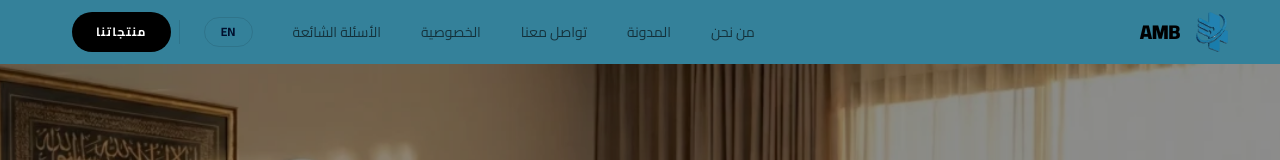
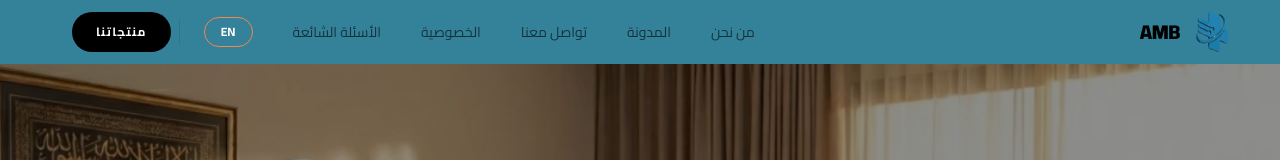
Before and after one commit to amiaksa/amb_marketing_web, a Next.js app: page / in a window 1280 px wide. Shown: the top 160 px of the page. Built offline with nearby package versions, Linux system fonts and the light colour scheme.

Commit message:
update navbar color

```diff
--- a/components/Navbar.tsx
+++ b/components/Navbar.tsx
@@ -111,7 +111,7 @@ export default function Navbar() {
             <button
               type="button"
               onClick={toggleLanguage}
-              className="mx-4 rounded-full border border-black/10 px-4 py-1.5 text-xs font-bold transition hover:bg-black/5 dark:border-white/20 dark:hover:bg-white/10"
+              className="mx-4 rounded-full text-white border border-main px-4 py-1.5 text-xs font-bold transition hover:bg-black/5 dark:border-white/20 dark:hover:bg-white/10"
             >
               {isRtl ? "EN" : "العربية"}
             </button>
@@ -159,7 +159,7 @@ export default function Navbar() {
               exit={{ x: isRtl ? "100%" : "-100%" }}
               transition={{ type: "spring", damping: 30, stiffness: 300 }}
               className={cn(
-                "fixed top-0 z-[100] h-full w-[85%] max-w-[350px] bg-white p-8 shadow-2xl dark:bg-[#0a0a0a] md:hidden",
+                "fixed top-0 z-[100] h-full w-[85%] max-w-[350px] bg-white p-8 shadow-2xl dark:bg-sky md:hidden",
                 isRtl ? "right-0" : "left-0"
               )}
             >
@@ -188,7 +188,7 @@ export default function Navbar() {
                           onClick={() => setOpen(false)}
                           className={cn(
                             "text-3xl font-bold transition-colors",
-                            active ? "text-primary" : "text-black/40 dark:text-white/40"
+                            active ? "text-primary" : "text-black/40 dark:text-white/80"
                           )}
                         >
                           {t(link.key)}
```
